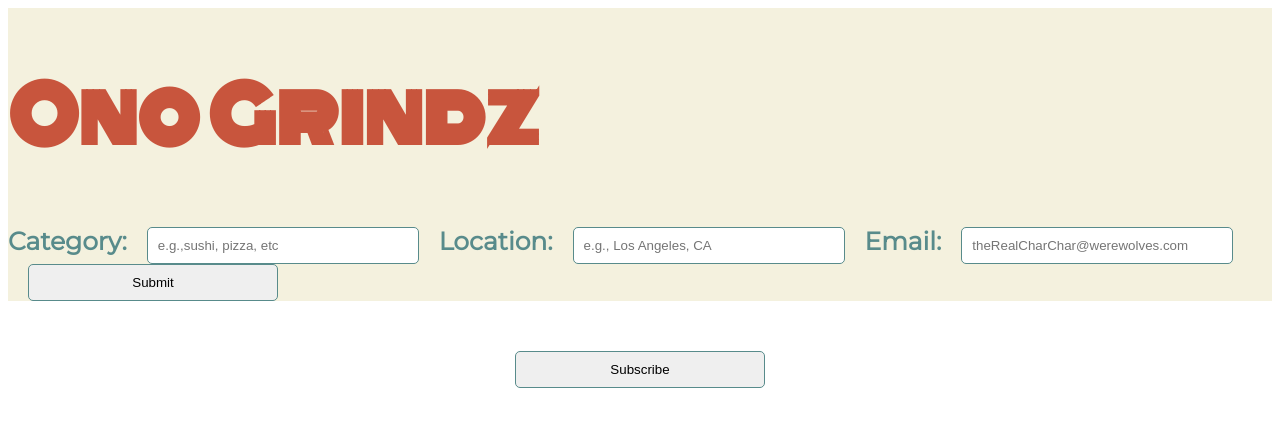
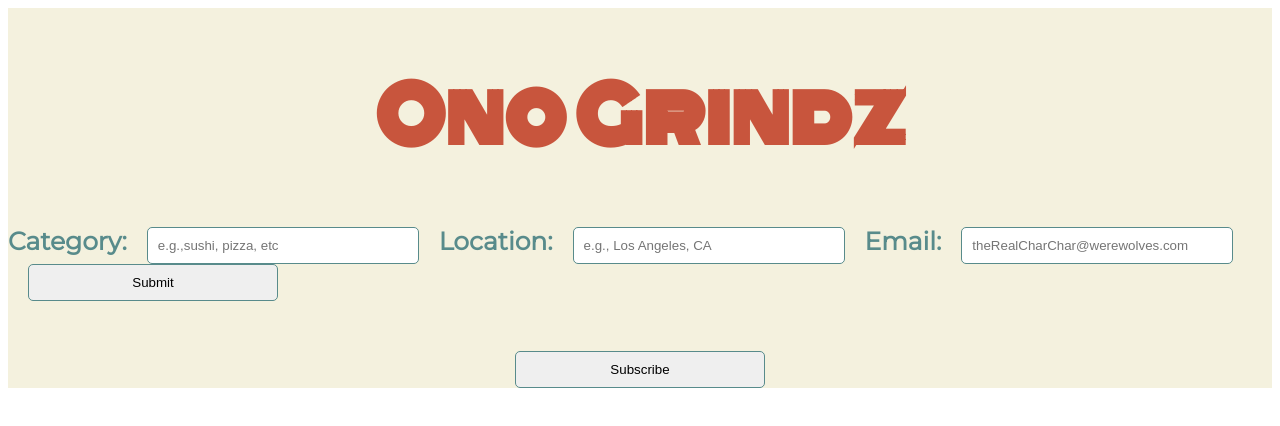
Before and after one commit to mikatodd/ono-grindz, a React app: page / in a window 1280 px wide. Shown: the top 426 px of the page. Built offline with nearby package versions, Linux system fonts and the light colour scheme.

Commit message:
fixed the styling

```diff
--- a/client/components/SearchCreator.jsx
+++ b/client/components/SearchCreator.jsx
@@ -90,8 +90,6 @@ const SearchCreator = (props) => {
 
   // Render our react component
   return (
-    <div className="main-container">
-      <h1>Ono Grindz</h1>
       <div className="search-container">
         <form>
           <label className="category-label">
@@ -110,7 +108,6 @@ const SearchCreator = (props) => {
           <input type="button" value="Submit" onClick={handleClick} />
         </form>
       </div>
-    </div>
   )
 }
 
--- a/client/containers/MainContainer.jsx
+++ b/client/containers/MainContainer.jsx
@@ -15,8 +15,13 @@ const MainContainer = () => {
 
   return (
     <div>
-      <SearchContainer restaurants={restaurants} setRestaurants={setRestaurants} email={email} setEmail={setEmail} location={location} setLocation={setLocation} />
-      <DisplayContainer restaurants={restaurants} setRestaurants={setRestaurants} email={email} setEmail={setEmail} location={location} setLocation={setLocation} />
+      <div className="main-container">
+        <div className="header-container">
+          <h1>Ono Grindz</h1>
+        </div>
+        <SearchContainer restaurants={restaurants} setRestaurants={setRestaurants} email={email} setEmail={setEmail} location={location} setLocation={setLocation} />
+        <DisplayContainer restaurants={restaurants} setRestaurants={setRestaurants} email={email} setEmail={setEmail} location={location} setLocation={setLocation} />
+      </div>
     </div>
   )
 
--- a/client/containers/SearchContainer.jsx
+++ b/client/containers/SearchContainer.jsx
@@ -5,9 +5,7 @@ const SearchContainer = (props) => {
 
   return (
     <div>
-      <div className="header-container">
       <SearchCreator restaurants={props.restaurants} setRestaurants={props.setRestaurants} email={props.email} setEmail={props.setEmail} location={props.location} setLocation={props.setLocation} />
-      </div>
     </div>
   )
 }
```
